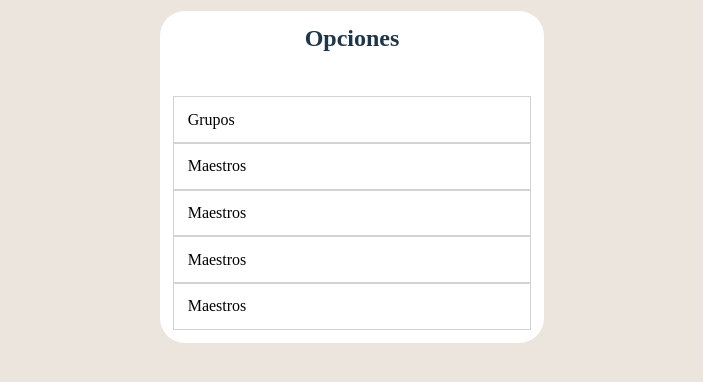
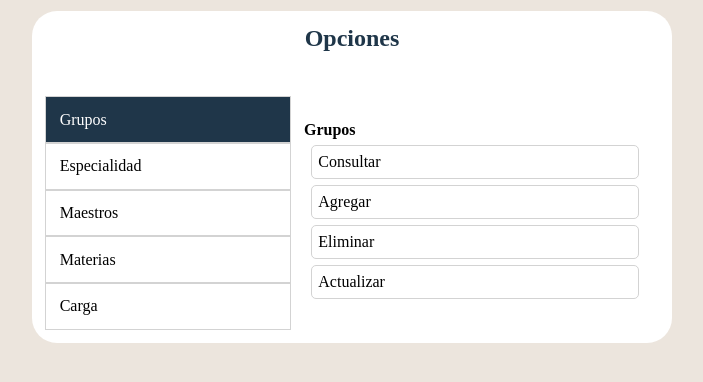
Before and after one commit to danielvscs/web5, a PHP site: page /web5/view/deawebcobad/webs/gestor-escuela/index.php in a window 1280 px wide. Shown: the part 42-424 px from the top of the page, without its empty margins (288-991 px from the left). Run offline with PHP 8.4, Linux system fonts and the light colour scheme; data that the repository does not hold is empty.

Commit message:
Agregado menu de opciones

```diff
--- a/src/css/gestorescuela.css
+++ b/src/css/gestorescuela.css
@@ -1,3 +1,19 @@
+:root{
+
+    /**
+    **  Paleta de colores:
+    **  https://paletasdecolores.com/paleta-de-colores-1760/
+    **/
+    --bg-color: #ece5dd;
+    --text-color: black;
+    --focus-color: #e2257e;
+    --link-color: #648fb5;
+    --sd-color: #1f3649;
+    --nav-color: #181010;
+    --no-imp-color: #9ec3d3;
+    --no-imp2-color: #4c4442;
+}
+
 table.table.options-web{
     border-spacing: 0px;
     padding: 10pt;
@@ -15,3 +31,41 @@ table.table.options-web td{
 table a{
     padding: 10pt;
 }
+table a:hover{
+    background-color: lightgray;
+}
+table>tbody>tr{
+    width: 50%;
+}
+
+.info{
+    display: none;
+}
+
+.show{
+    display: block;
+}
+
+.btn{
+    text-decoration: none;
+    border: 1px solid lightgray ;
+    padding: 5pt;
+    border-radius: 5px;
+    margin: 5pt;
+}
+
+div.info>div{
+    padding: 10pt;
+    text-align: left;
+    vertical-align: middle;
+
+}
+.block{
+    display: block;
+}
+
+.active{
+    background-color: var(--sd-color);
+    color:white;
+    border: 1px solid var(--sd-color);
+}
--- a/src/css/main.css
+++ b/src/css/main.css
@@ -156,7 +156,7 @@ div.d-act{
 div.d-content{
     margin-top: 10pt;
     display: inline-block;
-    width: 30%;
+    width: 50%;
 }
 
 
--- /dev/null
+++ b/src/js/gestorescuela.js
@@ -0,0 +1,10 @@
+function showInfo(option){
+    var info = document.getElementsByClassName("show");
+    var options = document.getElementsByClassName("active");
+
+    info[0].classList.remove('show');
+    options[0].classList.remove('active');
+
+    document.getElementById("info-"+option).classList.add('show');
+    document.getElementById("option-"+option).classList.add('active');
+}
--- a/src/js/main.js
+++ /dev/null
@@ -1,3 +0,0 @@
-function showInfo( option){
-
-}
--- a/view/deawebcobad/webs/gestor-escuela/view/home.php
+++ b/view/deawebcobad/webs/gestor-escuela/view/home.php
@@ -27,42 +27,72 @@
         <table class="table options-web" >
             <tbody>
                 <tr>
-                    <td><a class="a-titles"  href="#">Grupos</a></td>
+                    <td style="width: 40%;"><a class="a-titles active" onclick="showInfo(0)" id="option-0"   href="#">Grupos</a></td>
                     <td rowspan="5">
-                        <div id="" class="info">
-
+                        <div id="info-0" class="info show">
+                            <div >
+                                <strong>Grupos</strong>
+                                <a class="btn block">Consultar</a>
+                                <a class="btn block">Agregar</a>
+                                <a class="btn block">Eliminar</a>
+                                <a class="btn block">Actualizar</a>
+                            </div>
                         </div>
-                        <div class="info">
-
+                        <div id="info-1" class="info">
+                            <div>
+                                <strong>Especialidad</strong>
+                                <a class="btn block">Consultar</a>
+                                <a class="btn block">Agregar</a>
+                                <a class="btn block">Eliminar</a>
+                                <a class="btn block">Actualizar</a>
+                            </div>
                         </div>
-                        <div class="info">
-
+                        <div id="info-2" class="info">
+                            <div>
+                                <strong>Maestros</strong>
+                                <a class="btn block">Consultar</a>
+                                <a class="btn block">Agregar</a>
+                                <a class="btn block">Eliminar</a>
+                                <a class="btn block">Actualizar</a>
+                            </div>
                         </div>
-                        <div class="info">
-
+                        <div id="info-3" class="info">
+                            <div>
+                                <strong>Materias</strong>
+                                <a class="btn block">Consultar</a>
+                                <a class="btn block">Agregar</a>
+                                <a class="btn block">Eliminar</a>
+                                <a class="btn block">Actualizar</a>
+                            </div>
                         </div>
-                        <div class="info">
-
+                        <div id="info-4" class="info">
+                            <div>
+                                <strong>Carga</strong>
+                                <a class="btn block">Consultar</a>
+                                <a class="btn block">Agregar</a>
+                                <a class="btn block">Eliminar</a>
+                                <a class="btn block">Actualizar</a>
+                            </div>
                         </div>
                     </td>
                 </tr>
                 <tr>
-                    <td><a class="a-titles"  href="#">Maestros</a></td>
+                    <td><a class="a-titles" onclick="showInfo(1)" id="option-1"  href="#">Especialidad</a></td>
                 </tr>
                 <tr>
-                    <td><a class="a-titles"  href="#">Maestros</a></td>
+                    <td><a class="a-titles"  onclick="showInfo(2)" id="option-2"  href="#">Maestros</a></td>
                 </tr>
                 <tr>
-                    <td><a class="a-titles"  href="#">Maestros</a></td>
+                    <td><a class="a-titles"  onclick="showInfo(3)" id="option-3"  href="#">Materias</a></td>
                 </tr>
                 <tr>
-                    <td><a class="a-titles"  href="#">Maestros</a></td>
+                    <td><a class="a-titles"  onclick="showInfo(4)" id="option-4"  href="#">Carga</a></td>
                 </tr>
 
             </tbody>
         </table>
         </div>
     </div>
-
+<script src="<?php echo $url.'/src/js/gestorescuela.js?v='.filemtime($raiz.'/src/js/gestorescuela.js'); ?>"></script>
 </body>
 </html>
```
